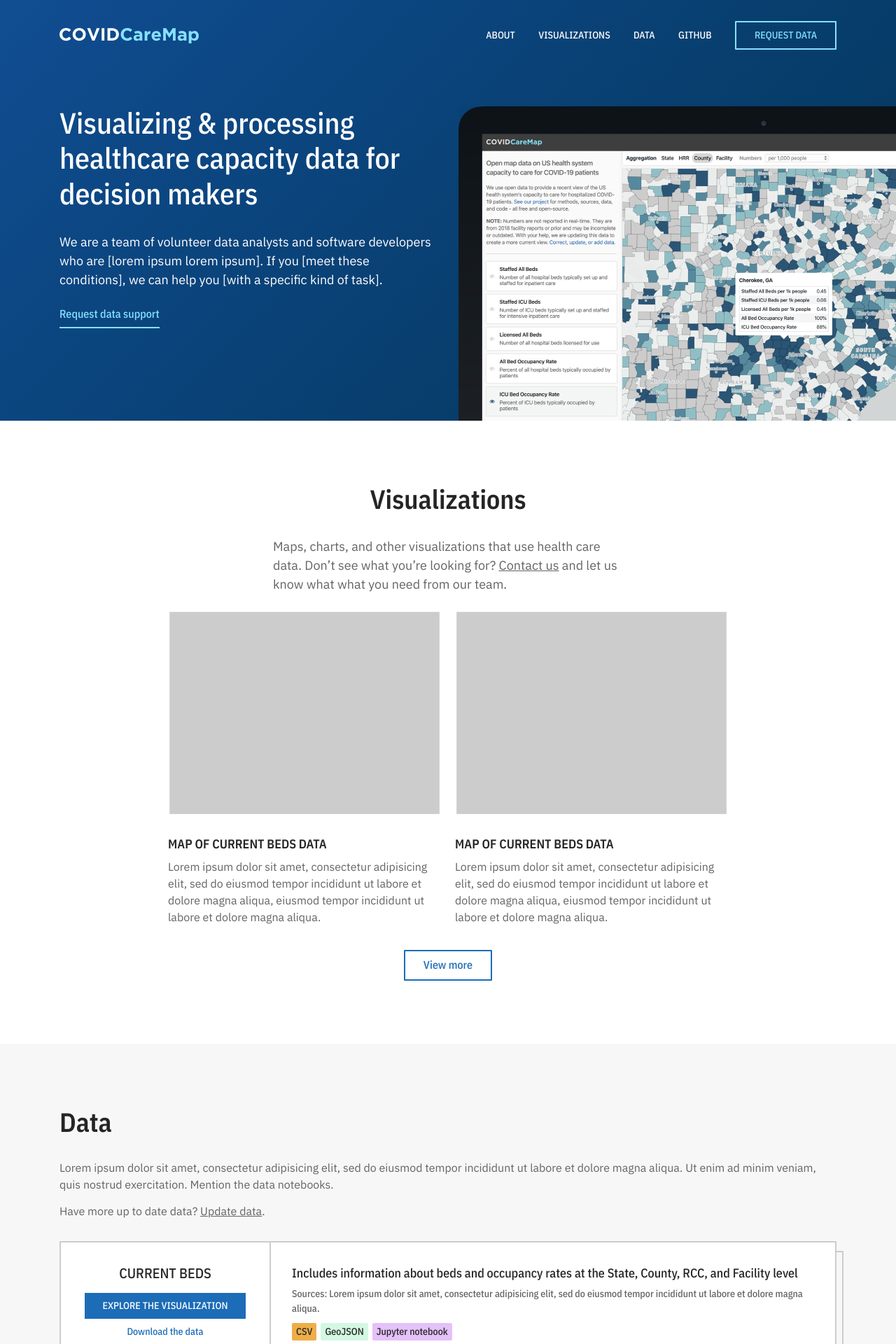
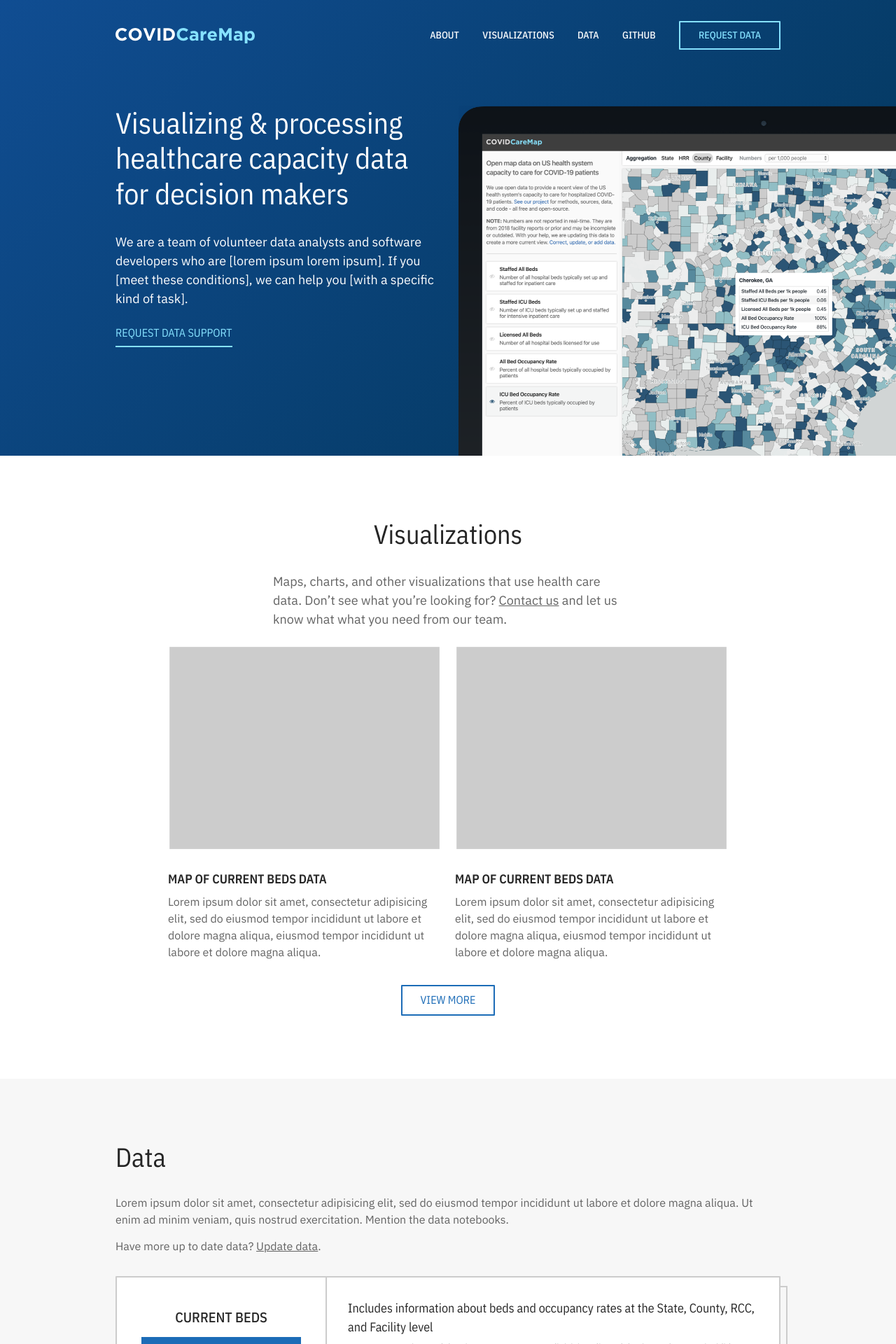
Before and after one commit to jfrankl/covidcaremap-website, a Jekyll site: the page built from index.md, in a window 1280 px wide. Shown: the top 1920 px of the page at 70% size. Built offline with Jekyll 4.4.1, drawn with Linux system fonts in a browser that asks for light colours.

Commit message:
Make all buttons uppercase, slightly heavier low font weight

```diff
--- a/_includes/head.html
+++ b/_includes/head.html
@@ -11,7 +11,7 @@
 	<meta property="og:image" content="{{ site.url }}/assets/img/logo.png" />
 	<link rel="stylesheet" href="{{ '/assets/main.css' | relative_url }}" />
 	<link
-		href="https://fonts.googleapis.com/css?family=IBM+Plex+Sans|IBM+Plex+Sans+Condensed:300,500,600&display=swap&subset=latin-ext"
+		href="https://fonts.googleapis.com/css?family=IBM+Plex+Sans|IBM+Plex+Sans+Condensed:400,500,600&display=swap&subset=latin-ext"
 		rel="stylesheet"
 	/>
 	{% include analytics.html %}
--- a/_includes/team-photos.html
+++ b/_includes/team-photos.html
@@ -1,6 +1,6 @@
 {% assign sorted = (site.data.team.items | sort: 'order') %} {% for person in
 sorted limit:include.limit %}
-<a href="{{person.image}}" class="person">
+<a href="{{person.url}}" class="person">
   <img src="{{person.image}}" class="person-image" />
 </a>
 {% endfor %}
--- a/_sass/partials/_app.scss
+++ b/_sass/partials/_app.scss
@@ -129,11 +129,6 @@ hr {
 @media (min-width: 992px) {
   .container {
     width: 980px;
-  }
-}
-@media (min-width: 1200px) {
-  .container {
-    width: 1140px;
   }
 }
 .container-fluid {
@@ -1193,7 +1188,7 @@ h1,
 .h1,
 .text-h1 {
   font-size: $font-size-h1;
-  font-weight: 300;
+  font-weight: 400;
   @media (max-width: 767px) {
     font-size: $font-size-h2;
   }
@@ -1232,6 +1227,11 @@ h5,
   margin-bottom: 1rem;
 }
 
+h1,
+h2 {
+  font-weight: 400;
+}
+
 .map-view #map-sidebar {
   display: none;
 }
@@ -1241,6 +1241,9 @@ h5,
   display: inline-block;
   height: 450px;
   position: relative;
+  @media (min-width: 1200px) {
+    height: 500px;
+  }
 
   img {
     transform: scale(1.4);
@@ -1302,6 +1305,7 @@ p {
 
 button,
 .button {
+  text-transform: uppercase;
   display: inline-block;
   padding: 8px 26px;
   background: $color-primary;
```
